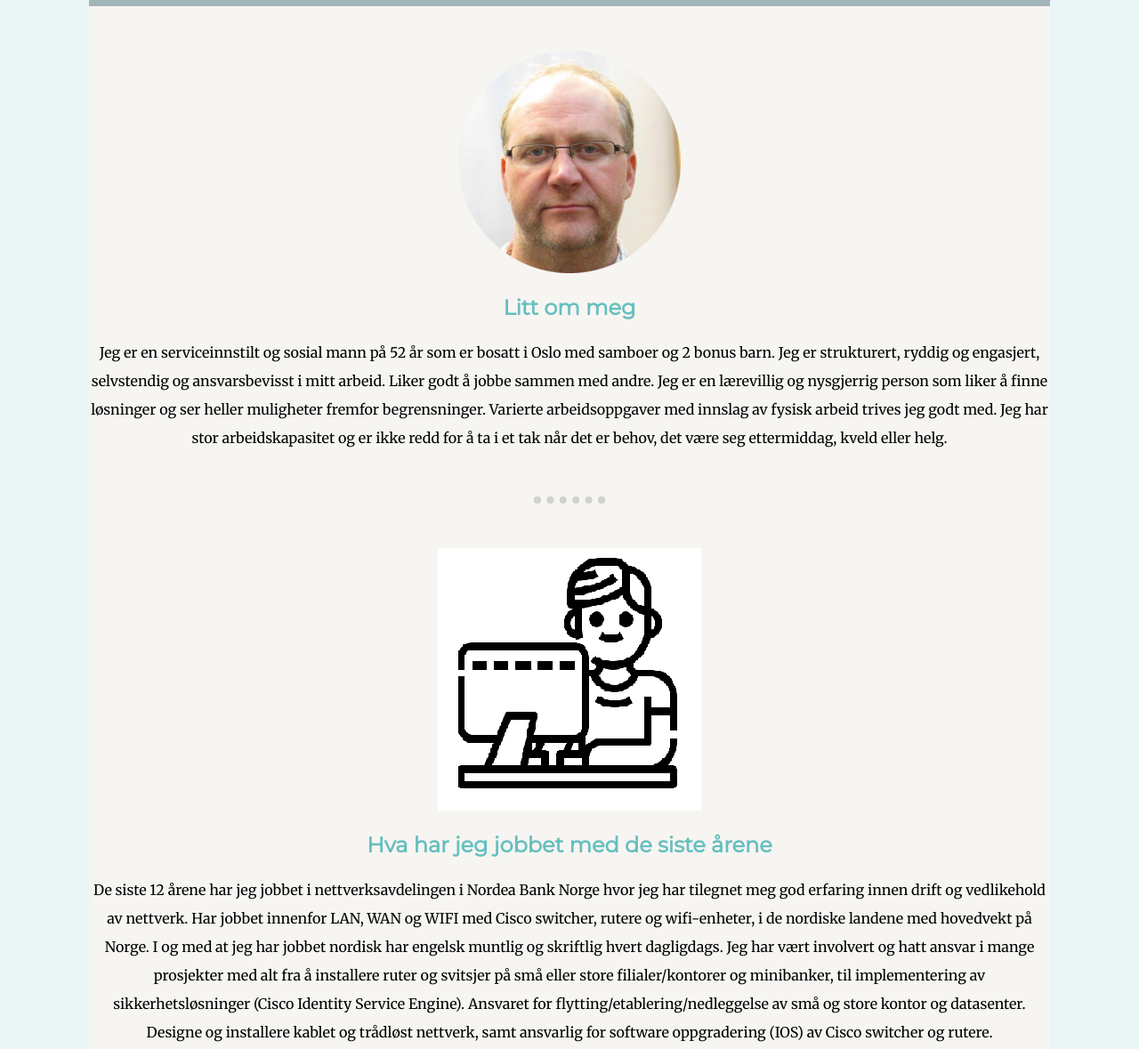
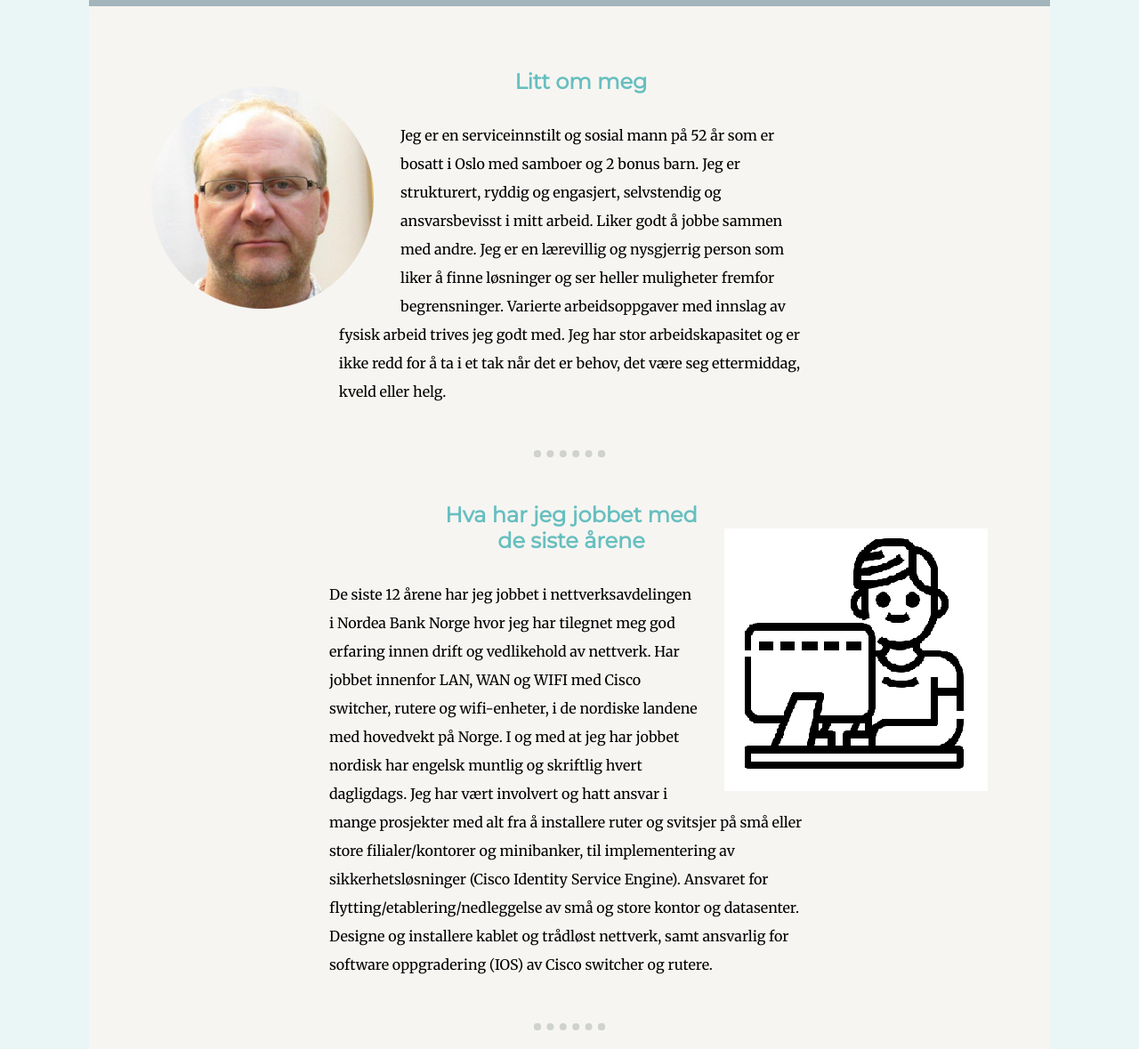
Before and after one commit to jefugl/my-cv, a plain HTML site: page index.html in a window 1280 px wide. Shown: the part 780-1959 px from the top of the page at 89% size. Drawn offline with Linux system fonts and the light colour scheme.

Commit message:
Update styles.css
updated styeles.css

```diff
--- a/styles.css
+++ b/styles.css
@@ -76,6 +76,36 @@ a:hover {
   padding: 20px 0 20px;
 }
 
+.my-picture {
+  float: left;
+  margin: 40px 30px 0 70px
+}
+
+.intro {
+  width: 48%;
+  margin: 30px auto 50px auto;
+  text-align: left;
+}
+
+.intro-h2 {
+  width: 70%;
+}
+
+.work-picture {
+  float: right;
+  margin: 30px 70px 0 30px;
+}
+
+.skills {
+  width: 50%;
+  margin: 30px auto 50px auto;
+  text-align: left;
+}
+
+.skills-h2 {
+  padding-left: 400px;
+}
+
 .copyright {
   width: 40%;
   margin: 20px auto 20px;
```
